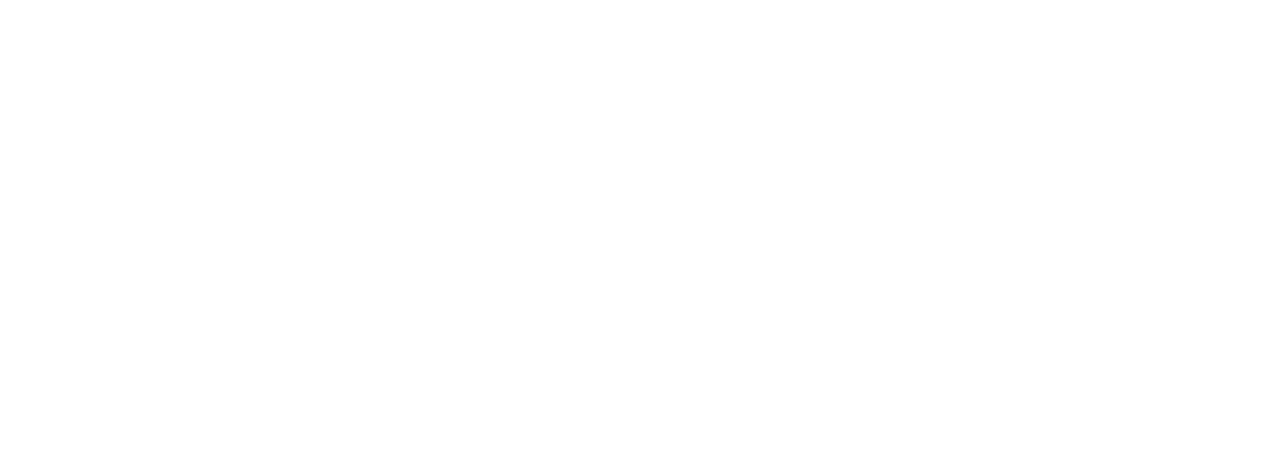
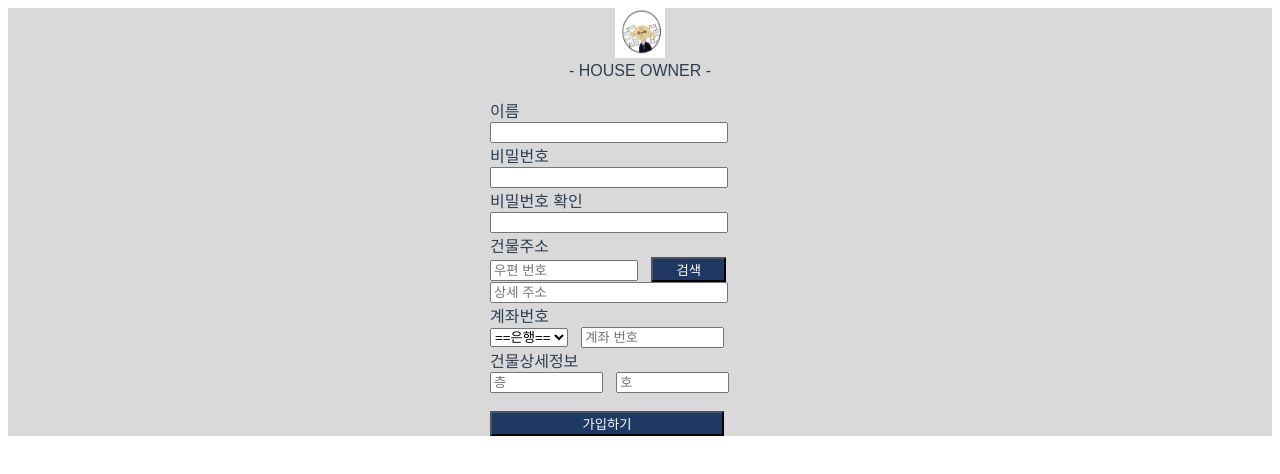
Before and after one commit to houseelfdobby/dobby_front, a Vue app: page /signup_houseowner in a window 1280 px wide. Shown: the top 474 px of the page. Built offline with nearby package versions, Linux system fonts and the light colour scheme.

Commit message:
first commit_signup

```diff
--- a/src/router.js
+++ b/src/router.js
@@ -2,6 +2,8 @@
 import Router from 'vue-router'
 import Home from './views/Home.vue'
 import SignIn from './views/SignIn'
+import SignUpTenant from './views/SignUpTenant'
+import SignUpHouseOwner from './views/SignUpHouseOwner'
 
 Vue.use(Router)
 
@@ -13,6 +15,16 @@
       path: '/',
       name: 'home',
       component: SignIn
+    },
+    {
+      path: '/signup_tenant',
+      name: 'signup_tenant',
+      component: SignUpTenant
+    },
+    {
+      path: '/signup_houseowner',
+      name: 'signup_houseowner',
+      component: SignUpHouseOwner
     }
   ]
 })
--- /dev/null
+++ b/src/views/SignUpHouseOwner.vue
@@ -0,0 +1,78 @@
+<template>
+  <div class="SignUp">
+    <div class="SignUp-Cotent">
+      <div class="SignUp-Banner">
+        <div class="SignUp-BannerImg">
+        <img src="@/assets/image/도비.png" width="50" height="50" alt />
+        </div>
+        <div class="SignUp-BannerText">- HOUSE OWNER -</div>
+        <br>
+      </div>
+      <div class="SignUp-Form" align="left" >
+        <div class="SignUp-FormItem">
+          <div class="Name">
+          <div class="SignUp-FormLabel">이름</div>
+          <input type="text" class="SignUp-FormTextbox"/>
+          </div>
+          <div class="PassWord">
+          <div class="SignUp-FormLabel">비밀번호</div>
+          <input type="text" class="SignUp-FormTextbox"/>
+          <div class="SignUp-FormLabel">비밀번호 확인</div>
+          <input type="text" class="SignUp-FormTextbox"/>
+          </div>
+          <div class="Address">
+          <div class="SignUp-FormLabel">건물주소</div>
+          <input type="text" class="SignUp-FormTextbox" style="width:140px;" placeholder="우편 번호"/> &nbsp;
+          <button type="submit" class="SignUp-FormButton" style="width:75px;">검색</button>
+          <input type="text" class="SignUp-FormTextbox" placeholder="상세 주소"/>
+          </div>
+          <div class="Account">
+          <div class="SignUp-FormLabel">계좌번호</div>
+          <select name="bank">
+            <option value selected disabled hidden>==은행==</option>
+            <option value="광주은행">광주은행</option>
+            <option value="전북은행">전북은행</option>
+            <option value="농협">농협</option>
+          </select> &nbsp;
+          <input type="text" class="SignUp-FormTextbox" style="width:135px;" placeholder="계좌 번호" />
+          </div>
+          <div class="Building">
+            <div class="SignUp-FormLabel">건물상세정보</div>
+            <input type="text" class="SignUp-FormTextbox" style="width:105px;" placeholder="층"> &nbsp;
+            <input type="text" class="SignUp-FormTextbox" style="width:105px;" placeholder="호"/>
+          </div>
+          <br>
+          <button type="submit" class="SignUp-FormButton">가입하기</button>
+        </div>
+      </div>
+    </div>
+  </div>
+</template>
+
+<script>
+export default {};
+</script>
+
+<style lang="scss" scoped>
+.SignUp {
+  font-family: Arial, Helvetica, sans-serif;
+  background-color: rgb(217, 217, 217);
+
+  &-Form {
+    width: 100%;
+    max-width: 300px;
+    margin: auto;
+    &Textbox{
+      width:230px;
+      }
+    &Button{
+      background-color: rgb(32,56,100);
+      color: white;
+      width: 234px;
+    }
+
+  }
+
+}
+
+</style>
--- /dev/null
+++ b/src/views/SignUpTenant.vue
@@ -0,0 +1,55 @@
+<template>
+  <div class="SignUp">
+    <div class="SignUp-Cotent">
+      <div class="SignUp-Banner">
+        <div class="SignUp-BannerImg">
+          <img src="@/assets/image/도비.png" width="50" height="50" alt />
+        </div>
+        <div class="SignUp-BannerText">- TENANT -</div>
+        <br>
+      </div>
+      <div class="SignUp-Form" align="left">
+        <div class="SginUp-FormItem">
+          <div class="SignUp-FormLabel">이름</div>
+          <input type="text" />
+        </div>
+        <div class="PassWord">
+          <div class="SignUp-FormLabel">비밀번호</div>
+          <input type="text" />
+          <div class="SignUp-FormLabel">비밀번호 확인</div>
+          <input type="text" />
+        </div>
+        <div>
+          <div class="SignUp-FormLabel">코드 인증</div>
+          <input type="text" />
+        </div>
+        <br>
+        <button type="submit" class="SignUp-FormButton">가입하기</button>
+    </div>
+  </div>
+</div>
+</template>
+
+<script>
+export default {};
+</script>
+
+<style lang="scss" scoped>
+.SignUp {
+  background-color: rgb(217,217,217);
+  &-Form{
+    width: 100%;
+    max-width: 300px;
+    margin: auto;
+    &Button{
+      background-color: rgb(32,56,100);
+      color: white;
+      width: 166px;
+    }
+  }
+
+
+}
+
+
+</style>
```
Also changed, not shown: src/assets/image/도비.png (added), 1 other file (tests, documents, lock files or other folders).
